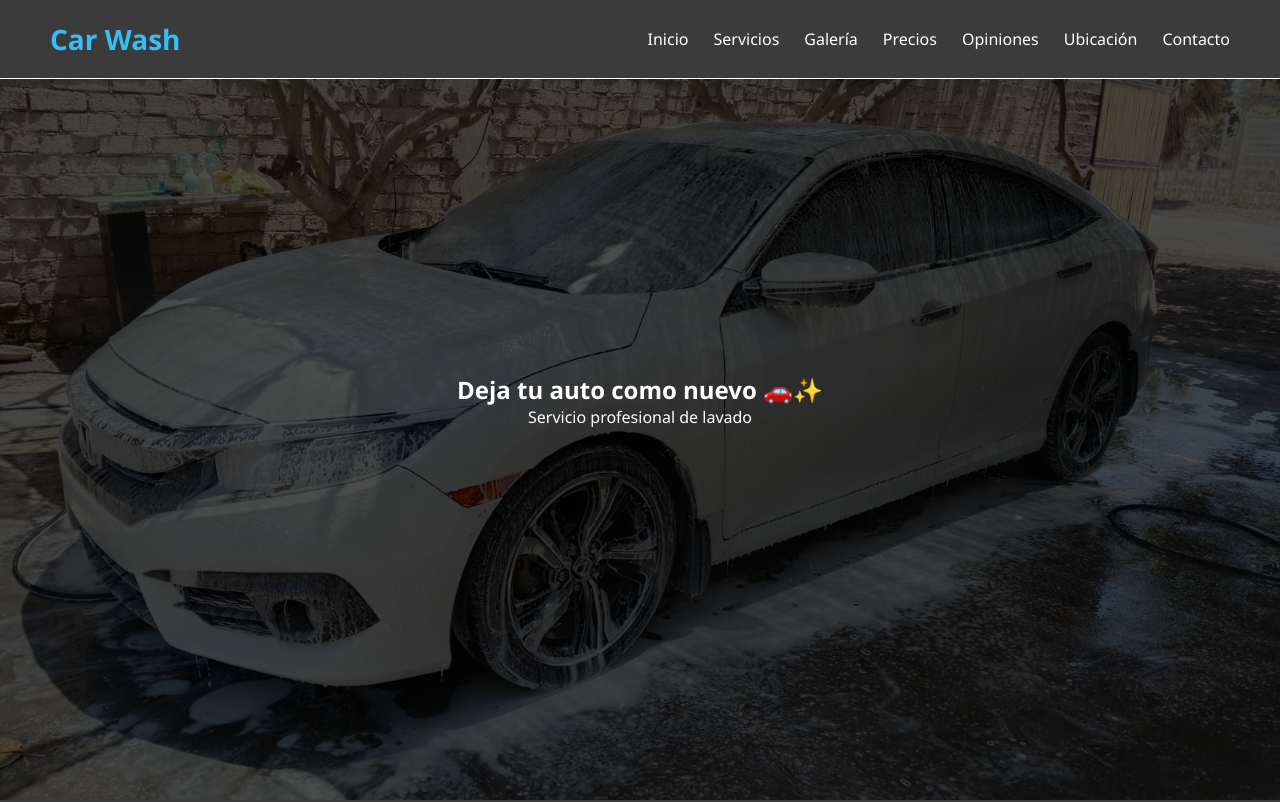
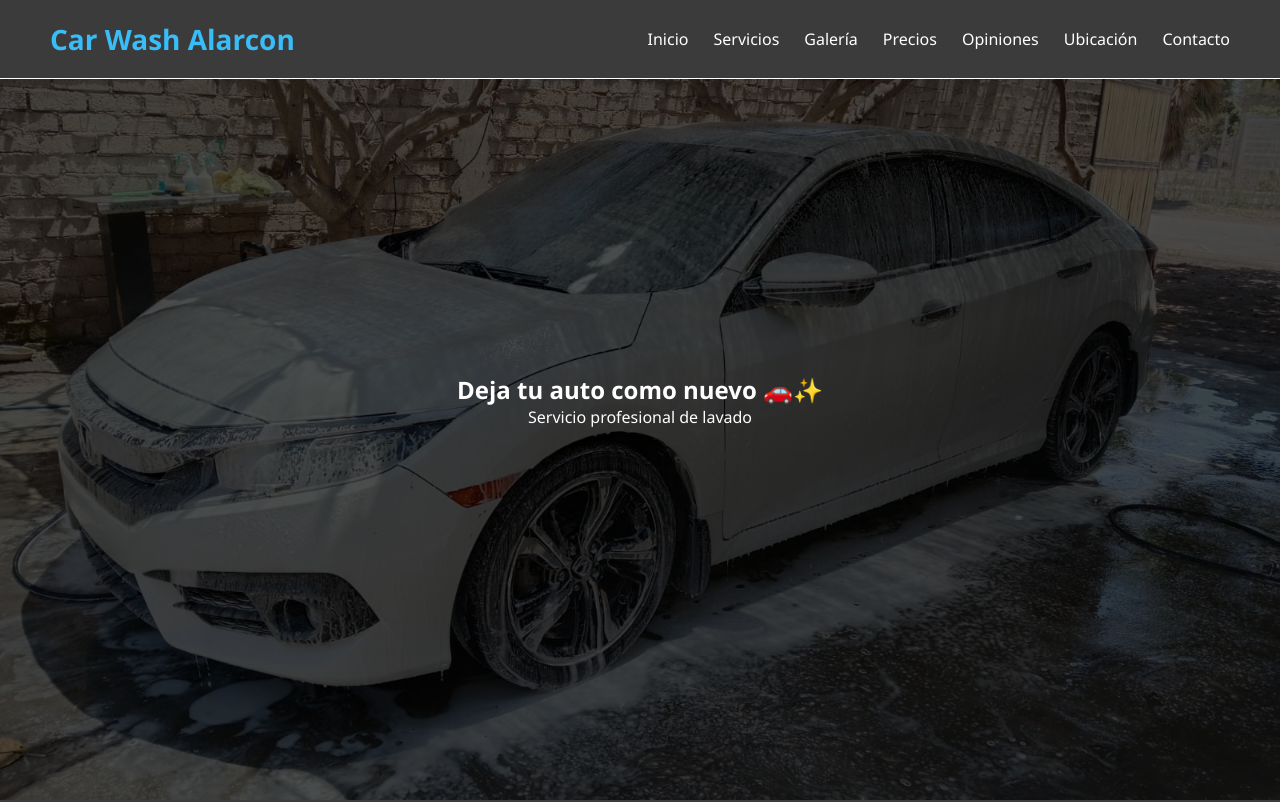
Before and after one commit to cristianrosario2026/car-wash-cristian-alarcon, a plain HTML site: page index.html in a window 1280 px wide. Shown: the top 802 px of the page. Drawn offline with nearby package versions, Linux system fonts and the light colour scheme.

Commit message:
Update index.html

```diff
--- a/index.html
+++ b/index.html
@@ -27,7 +27,7 @@
     <!-- NAV -->
     <header class="header">
         <div class="menu container">
-            <div class="logo-text">Car Wash</div>
+            <div class="logo-text">Car Wash Alarcon</div>
             <input type="checkbox" id="menu">
             <label for="menu">
 
```
